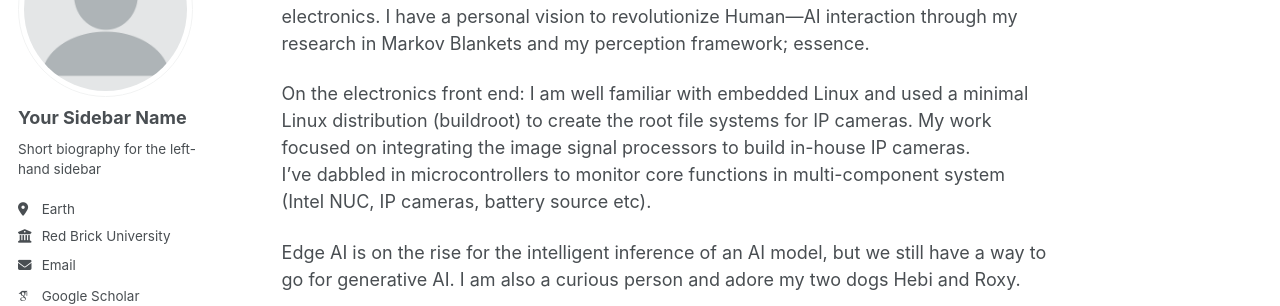
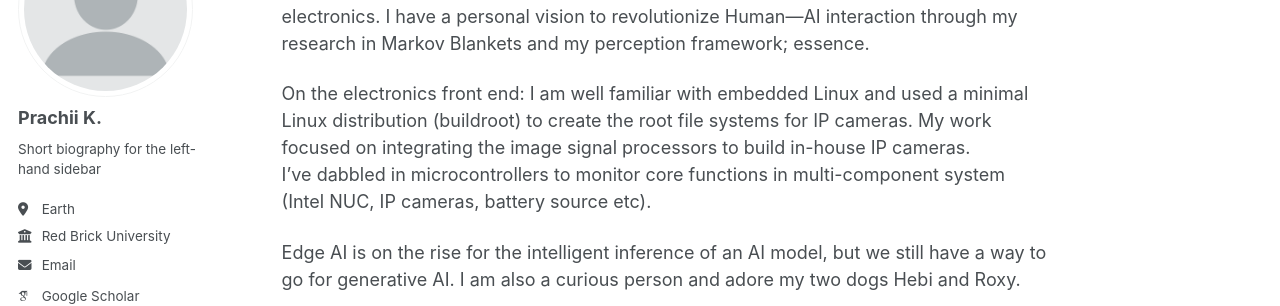
Before and after one commit to asaiyru99/asaiy, a Jekyll site: the page built from _pages/about.md, in a window 1280 px wide. Shown: the part 184-490 px from the top of the page. Built offline with Jekyll 4.4.1, drawn with Linux system fonts in a browser that asks for light colours; some web fonts are replaced.

Commit message:
Update _config.yml

```diff
--- a/_config.yml
+++ b/_config.yml
@@ -22,7 +22,7 @@ repository               : "academicpages/academicpages.github.io"
 author:
   # Biographic information
   avatar           : "profile.png"
-  name             : "Your Sidebar Name"
+  name             : "Prachii K."
   pronouns         : # example: "she/her"
   bio              : "Short biography for the left-hand sidebar"
   location         : "Earth"
```
